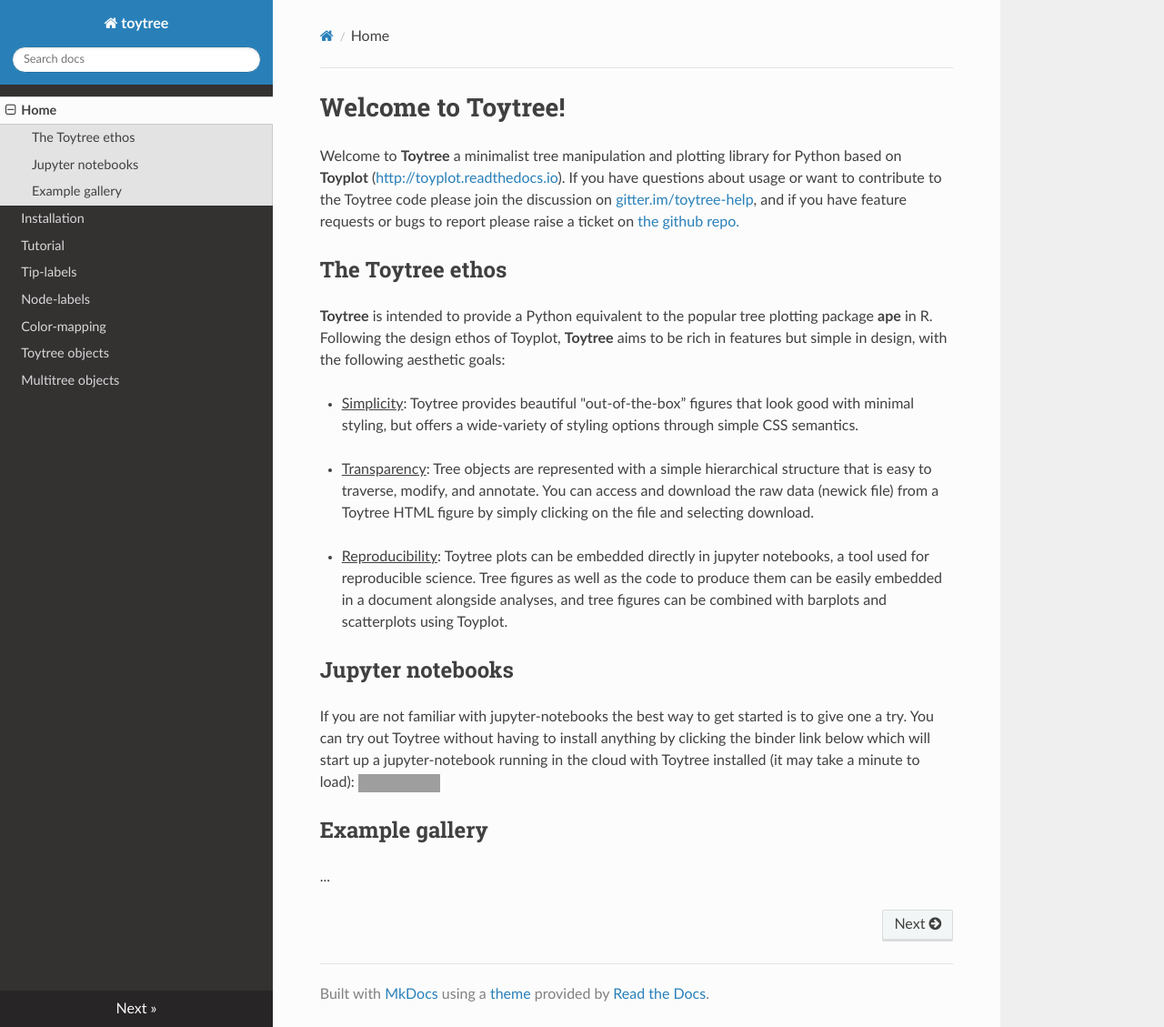
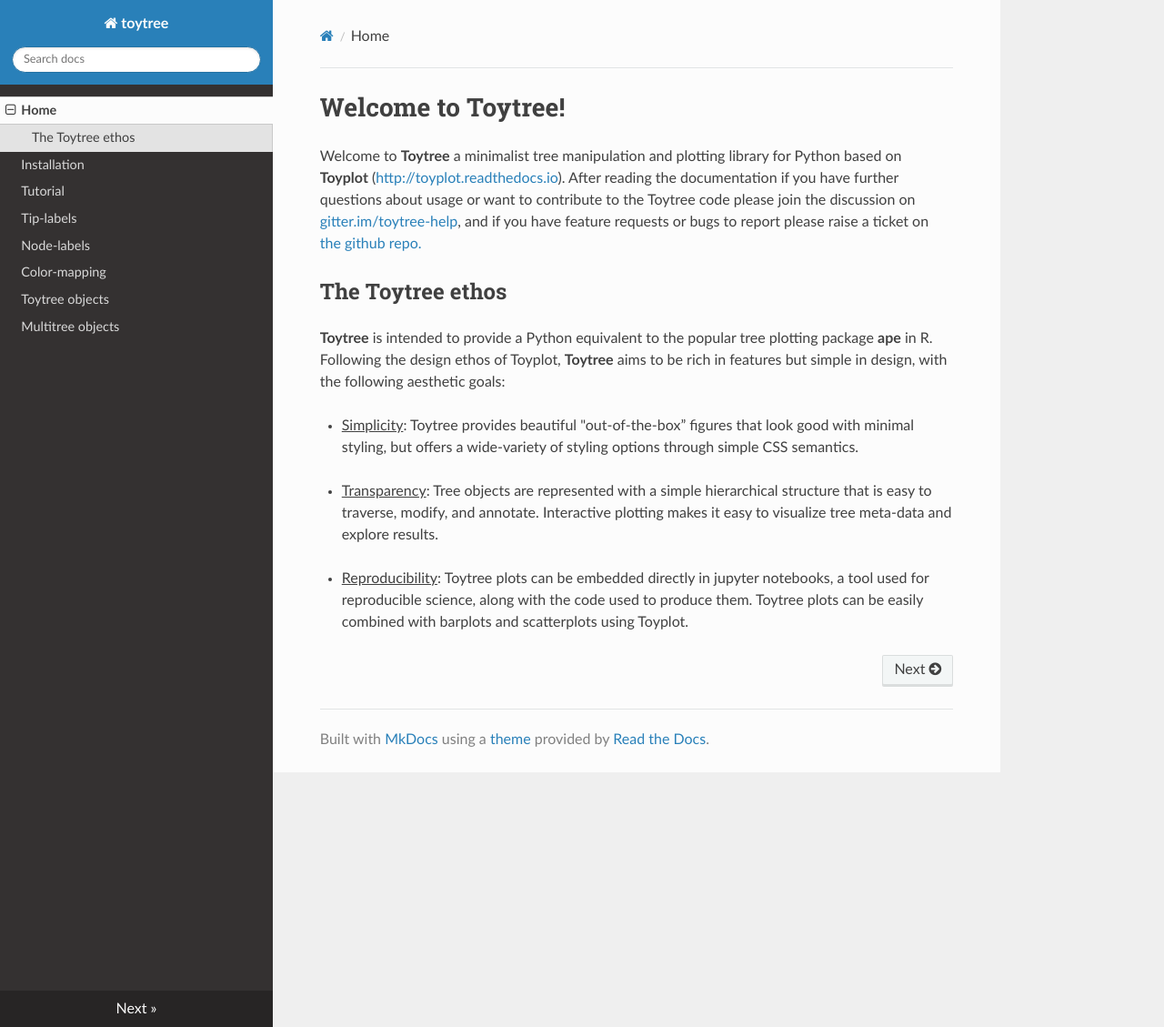
Before and after one commit to eaton-lab/toytree, an MkDocs documentation site: the page built from docs/index.md, in a window 1280 px wide and 1129 px high. Shown: the whole window at 91% size. Built offline with MkDocs 1.6.1, drawn with Linux system fonts in a browser that asks for light colours; nearby versions of some CDN libraries; old or Windows-style settings are respelled for this version of MkDocs; grey boxes are pictures that could not be loaded.

Commit message:
docs update

```diff
--- a/docs/index.md
+++ b/docs/index.md
@@ -2,7 +2,8 @@
 
 
 <!-- Welcome to <span style="color:rgba(20%,65%,65%)">**Toytree**</span> a minimalist tree manipulation and plotting library for Python based on <span style="color:rgba(98%,55%,38%)">**Toyplot**</span> ([http://toyplot.readthedocs.io](http://toyplot.rtfd.io)).  -->
-Welcome to **Toytree** a minimalist tree manipulation and plotting library for Python based on **Toyplot** ([http://toyplot.readthedocs.io](http://toyplot.rtfd.io)). If you have questions about usage or want to contribute to the Toytree code please join the discussion on [gitter.im/toytree-help](https://gitter.im/toytree-help/Lobby), and if you have feature requests or bugs to report please raise a ticket on [the github repo.](http://github.com/eaton-lab/toytree)
+Welcome to **Toytree** a minimalist tree manipulation and plotting library for Python based on **Toyplot** ([http://toyplot.readthedocs.io](http://toyplot.rtfd.io)).
+After reading the documentation if you have further questions about usage or want to contribute to the Toytree code please join the discussion on [gitter.im/toytree-help](https://gitter.im/toytree-help/Lobby), and if you have feature requests or bugs to report please raise a ticket on [the github repo.](http://github.com/eaton-lab/toytree)
 
 
 ## The Toytree ethos
@@ -14,18 +15,21 @@
 + <span style="text-decoration:underline;">Simplicity</span>: Toytree provides beautiful "out-of-the-box” figures that look good with minimal styling, but offers a wide-variety of styling options through simple CSS semantics.
 
 <p></p>
-+ <span style="text-decoration:underline;">Transparency</span>: Tree objects are represented with a simple hierarchical structure that is easy to traverse, modify, and annotate. You can access and download the raw data (newick file) from a Toytree HTML figure by simply clicking on the file and selecting download.
++ <span style="text-decoration:underline;">Transparency</span>: Tree objects are represented with a simple hierarchical structure that is easy to traverse, modify, and annotate. Interactive plotting makes it easy to visualize tree meta-data and
+explore results.
+
+<!-- You can access and download the raw data (newick file) from a Toytree HTML figure by simply clicking on the file and selecting download. -->
 
 <p></p>
-+ <span style="text-decoration:underline;">Reproducibility</span>: Toytree plots can be embedded directly in jupyter notebooks, a tool used for reproducible science. Tree figures as well as the code to produce them can be easily embedded in a document alongside analyses, and tree figures can be combined with
-barplots and scatterplots using Toyplot.
++ <span style="text-decoration:underline;">Reproducibility</span>: Toytree plots can be embedded directly in jupyter notebooks, a tool used for reproducible science,
+along with the code used to produce them. Toytree plots can be easily combined
+with barplots and scatterplots using Toyplot.
 
-
+<!--
 ## Jupyter notebooks
-
 If you are not familiar with jupyter-notebooks the best way to get started is to give one a try. You can try out Toytree without having to install anything by clicking the binder link below which will start up a jupyter-notebook running in the cloud with Toytree installed (it may take a minute to load): [![Binder](http://mybinder.org/badge.svg)](http://mybinder.org:/repo/eaton-lab/toytree)
 
 
 ## Example gallery
 
-...
+... -->
```
